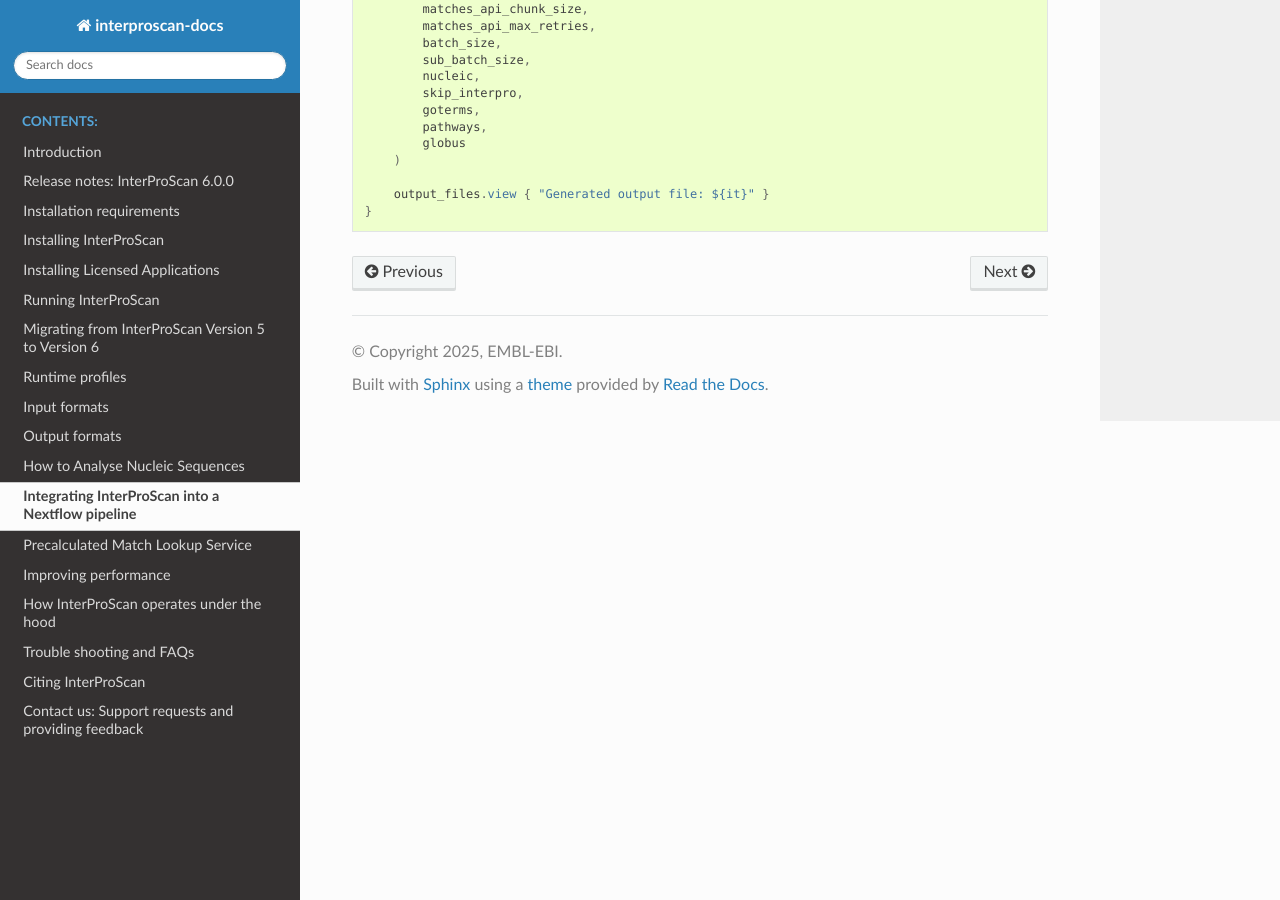
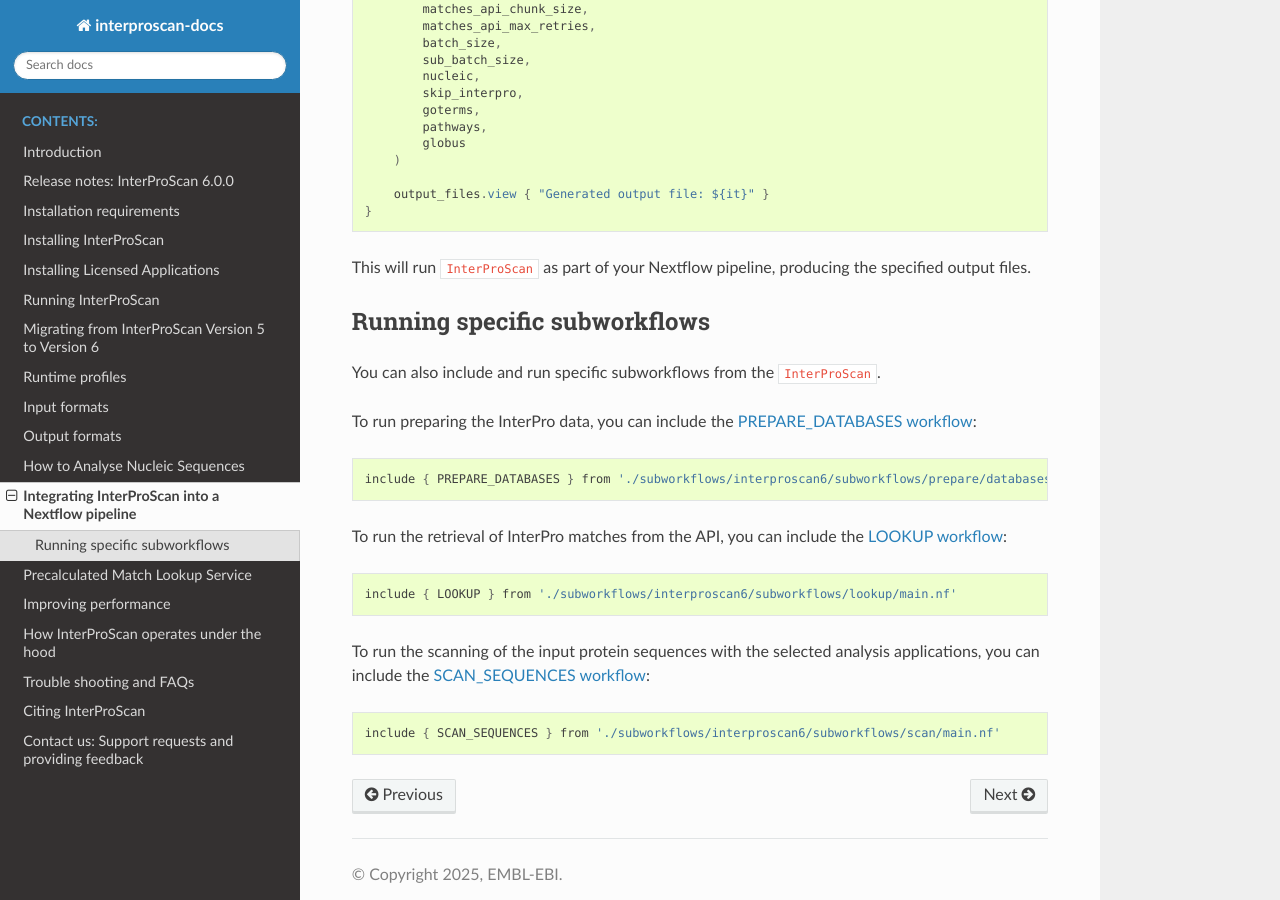
Before and after one commit to ebi-pf-team/interproscan-docs, a Sphinx documentation site: the page built from docs/Integrating.rst, in a window 1280 px wide and 900 px high, scrolled down 1700 px. Built offline with Sphinx 7.4.7 and the Read the Docs theme 3.1.0, drawn with Linux system fonts in a browser that asks for light colours.

Commit message:
add note on integrating subworkflows

```diff
--- a/docs/Integrating.rst
+++ b/docs/Integrating.rst
@@ -98,3 +98,28 @@
 
         output_files.view { "Generated output file: ${it}" }
     }
+
+This will run ``InterProScan`` as part of your Nextflow pipeline, producing the specified output files.
+
+Running specific subworkflows
+~~~~~~~~~~~~~~~~~~~~~~~~~~~~~
+
+You can also include and run specific subworkflows from the ``InterProScan``.
+
+To run preparing the InterPro data, you can include the `PREPARE_DATABASES workflow <https://github.com/ebi-pf-team/interproscan6/blob/main/subworkflows/prepare/databases/main.nf>`_:
+
+.. code-block:: groovy
+
+    include { PREPARE_DATABASES } from './subworkflows/interproscan6/subworkflows/prepare/databases/main.nf'
+
+To run the retrieval of InterPro matches from the API, you can include the `LOOKUP workflow <https://github.com/ebi-pf-team/interproscan6/blob/main/subworkflows/lookup/main.nf>`_:
+
+.. code-block:: groovy
+
+    include { LOOKUP } from './subworkflows/interproscan6/subworkflows/lookup/main.nf'
+
+To run the scanning of the input protein sequences with the selected analysis applications, you can include the `SCAN_SEQUENCES workflow <https://github.com/ebi-pf-team/interproscan6/blob/main/subworkflows/scan/main.nf>`_:
+
+.. code-block:: groovy
+
+    include { SCAN_SEQUENCES } from './subworkflows/interproscan6/subworkflows/scan/main.nf'
```
